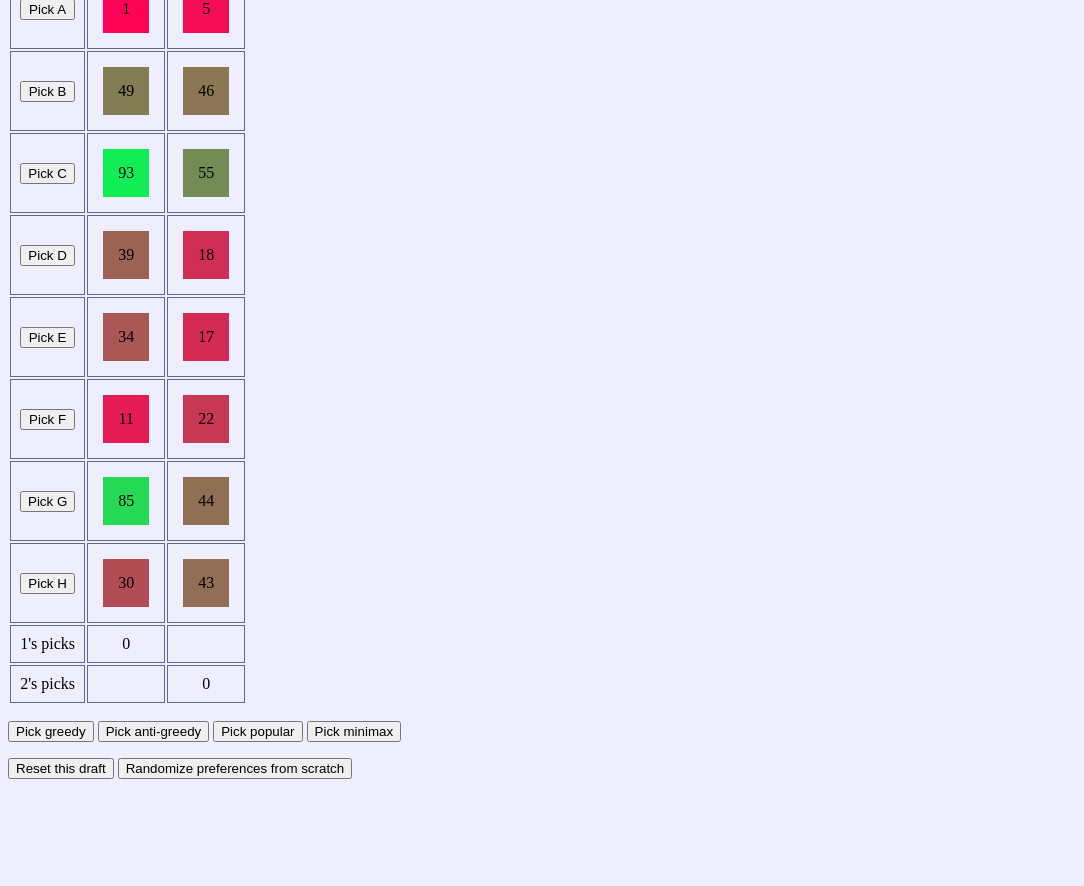
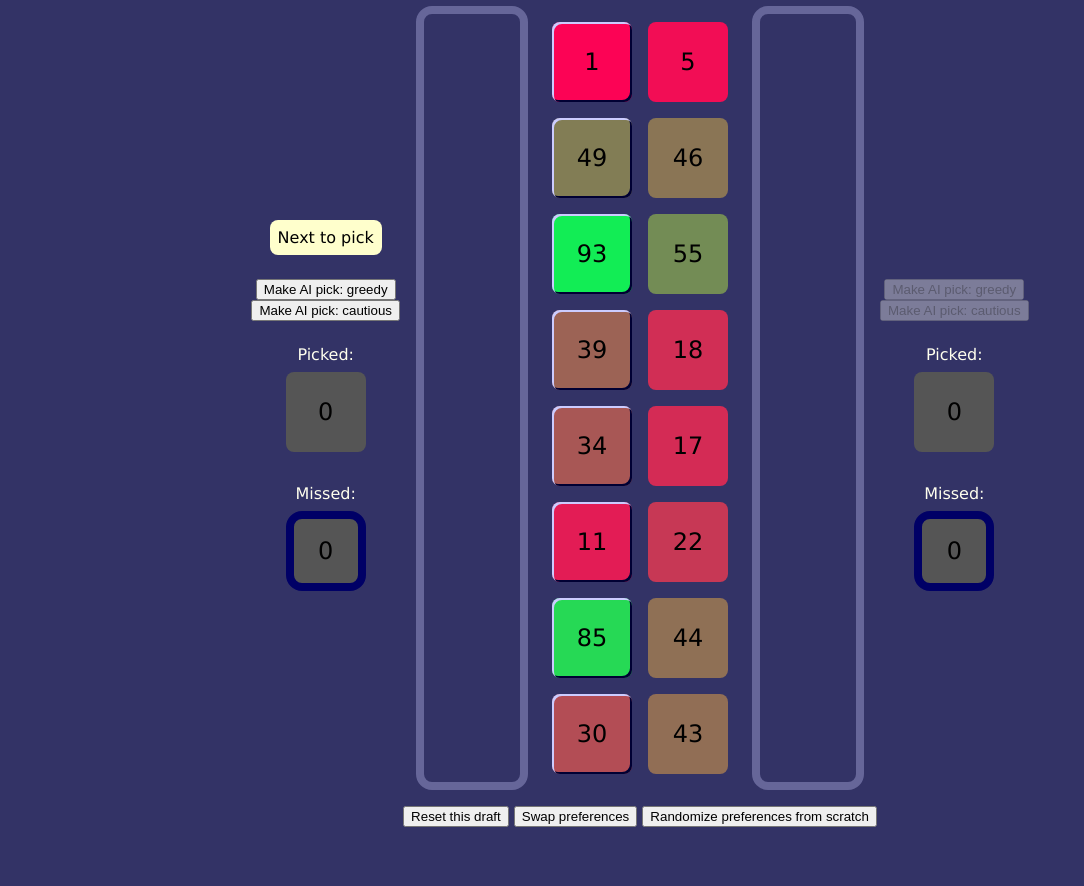
Before and after one commit to rob-legrand/draft-simulator, a plain HTML site: page index.html in a window 1280 px wide. Shown: the part 83-969 px from the top of the page, without its empty margins (0-1084 px from the left). Before the commit the page ends 878 px from the top, so only its background shows below. Drawn offline with Linux system fonts and the light colour scheme.

Commit message:
Overhaul code

```diff
--- a/index.html
+++ b/index.html
@@ -2,78 +2,98 @@
 <html lang="en-US"><head>
 
 <meta charset="UTF-8" />
-<title>Draft</title>
+<title>Draft simulator</title>
 
 <link href="style.css" rel="stylesheet" />
 
 </head><body>
 
-<p id="turn"></p>
-<table id="draft-table">
-   <tbody>
-      <tr>
-         <td><button class="make-pick">Pick A</button></td>
-         <td><div class="preference-1"></div></td>
-         <td><div class="preference-2"></div></td>
-      </tr><tr>
-         <td><button class="make-pick">Pick B</button></td>
-         <td><div class="preference-1"></div></td>
-         <td><div class="preference-2"></div></td>
-      </tr><tr>
-         <td><button class="make-pick">Pick C</button></td>
-         <td><div class="preference-1"></div></td>
-         <td><div class="preference-2"></div></td>
-      </tr><tr>
-         <td><button class="make-pick">Pick D</button></td>
-         <td><div class="preference-1"></div></td>
-         <td><div class="preference-2"></div></td>
-      </tr><tr>
-         <td><button class="make-pick">Pick E</button></td>
-         <td><div class="preference-1"></div></td>
-         <td><div class="preference-2"></div></td>
-      </tr><tr>
-         <td><button class="make-pick">Pick F</button></td>
-         <td><div class="preference-1"></div></td>
-         <td><div class="preference-2"></div></td>
-      </tr><tr>
-         <td><button class="make-pick">Pick G</button></td>
-         <td><div class="preference-1"></div></td>
-         <td><div class="preference-2"></div></td>
-      </tr><tr>
-         <td><button class="make-pick">Pick H</button></td>
-         <td><div class="preference-1"></div></td>
-         <td><div class="preference-2"></div></td>
-      </tr><tr>
-         <td>1's picks</td>
-         <td><div class="preference-total-1"></div></td>
-         <td><div class="preference-total-2"></div></td>
-      </tr><tr>
-         <td>2's picks</td>
-         <td><div class="preference-total-1"></div></td>
-         <td><div class="preference-total-2"></div></td>
-      </tr>
-   </tbody>
-</table>
+<h1>Draft simulator</h1>
 
-<p>
-   <button id="pick-greedy">Pick greedy</button>
-   <button id="pick-antigreedy">Pick anti-greedy</button>
-   <button id="pick-popular">Pick popular</button>
-   <button id="pick-minimax">Pick minimax</button>
-</p>
+<div class="all-picks">
+   <div class="picker-1-info">
+      <div class="next-to-pick">Next to pick</div>
+      <div>
+         <div>
+            <button id="pick-1-greedy">Make AI pick: greedy</button>
+         </div>
+         <div>
+            <button id="pick-1-cautious">Make AI pick: cautious</button>
+         </div>
+      </div>
+      <div>Picked:
+         <div class="preference"></div>
+      </div>
+      <div>Missed:
+         <div class="preference pick-missed"></div>
+      </div>
+   </div>
+   <div class="picked-by-1">
+      <div class="preference"></div>
+      <div class="preference"></div>
+      <div class="preference"></div>
+      <div class="preference"></div>
+      <div class="preference"></div>
+      <div class="preference"></div>
+      <div class="preference"></div>
+      <div class="preference"></div>
+   </div>
+   <div class="unpicked-by-1">
+      <div class="preference"></div>
+      <div class="preference"></div>
+      <div class="preference"></div>
+      <div class="preference"></div>
+      <div class="preference"></div>
+      <div class="preference"></div>
+      <div class="preference"></div>
+      <div class="preference"></div>
+   </div>
+   <div class="unpicked-by-2">
+      <div class="preference"></div>
+      <div class="preference"></div>
+      <div class="preference"></div>
+      <div class="preference"></div>
+      <div class="preference"></div>
+      <div class="preference"></div>
+      <div class="preference"></div>
+      <div class="preference"></div>
+   </div>
+   <div class="picked-by-2">
+      <div class="preference"></div>
+      <div class="preference"></div>
+      <div class="preference"></div>
+      <div class="preference"></div>
+      <div class="preference"></div>
+      <div class="preference"></div>
+      <div class="preference"></div>
+      <div class="preference"></div>
+   </div>
+   <div class="picker-2-info">
+      <div class="next-to-pick">Next to pick</div>
+      <div>
+         <div>
+            <button id="pick-2-greedy">Make AI pick: greedy</button>
+         </div>
+         <div>
+            <button id="pick-2-cautious">Make AI pick: cautious</button>
+         </div>
+      </div>
+      <div>Picked:
+         <div class="preference"></div>
+      </div>
+      <div>Missed:
+         <div class="preference pick-missed"></div>
+      </div>
+   </div>
+</div>
 
 <p>
    <button id="reset-picks">Reset this draft</button>
+   <button id="swap-preferences">Swap preferences</button>
    <button id="reset-all">Randomize preferences from scratch</button>
 </p>
 
-<template>
-   <tr>
-      <td><button class="make-pick">Pick</button></td>
-      <td><div class="preference-1"></div></td>
-      <td><div class="preference-2"></div></td>
-   </tr>
-</template>
+<div id="draft-complete">Draft complete</div>
 
 <script src="script.js"></script>
 
--- a/script.js
+++ b/script.js
@@ -2,7 +2,7 @@
 
 document.addEventListener('DOMContentLoaded', function () {
    'use strict';
-   var createDraft, draft;
+   var createDraft;
 
    createDraft = function (numPicks, oldState) {
       var o, s, whichPick;
@@ -10,8 +10,11 @@ document.addEventListener('DOMContentLoaded', function () {
          getNumPicks: function () {
             return s.numPicks;
          },
-         getNumPicksMade: function () {
-            return s.numPicksMade;
+         getNumPicksMade: function (whichPicker) {
+            if (whichPicker === 1 || whichPicker === 2) {
+               return s.numPicksMade[whichPicker - 1];
+            }
+            return s.numPicksMade[0] + s.numPicksMade[1];
          },
          randomize: function () {
             var hasBeenUsed;
@@ -30,14 +33,34 @@ document.addEventListener('DOMContentLoaded', function () {
             o.resetPicks();
          },
          resetPicks: function () {
-            s.numPicksMade = 0;
+            s.numPicksMade = [0, 0];
             s.picks.forEach(function (pick) {
                pick.pickedBy = 0;
             });
             o.save();
          },
+         swapPreferences: function () {
+            o.resetPicks();
+            s.picks.forEach(function (pick) {
+               var tempPref;
+               tempPref = pick.prefs[0];
+               pick.prefs[0] = pick.prefs[1];
+               pick.prefs[1] = tempPref;
+            });
+            o.save();
+         },
          getPreference: function (whichPicker, whichPick) {
             return s.picks[whichPick].prefs[whichPicker - 1];
+         },
+         getPreferenceTotal: function (whichPickersPreferences, whichPickersPicks) {
+            var total;
+            total = 0;
+            s.picks.forEach(function (pick) {
+               if (pick.pickedBy === whichPickersPicks) {
+                  total += pick.prefs[whichPickersPreferences - 1];
+               }
+            });
+            return total;
          },
          hasBeenPicked: function (whichPick) {
             return s.picks[whichPick].pickedBy > 0;
@@ -46,18 +69,19 @@ document.addEventListener('DOMContentLoaded', function () {
             return s.picks[whichPick].pickedBy;
          },
          isFinished: function () {
-            return s.numPicksMade >= s.numPicks;
+            return o.getNumPicksMade() >= o.getNumPicks();
          },
          whoPicksNext: function () {
-            return o.isFinished() ? 0 : s.numPicksMade % 2 + 1;
+            return o.isFinished() ? 0 : o.getNumPicksMade(1) <= o.getNumPicksMade(2) ? 1 : 2;
          },
-         makePick: function (whichPick) {
+         makePick: function (whichPick, whichPicker) {
             var hasBeenPicked, numPicksLeft, whoPicksNext;
-            if (o.isFinished()) {
+            if (o.isFinished() || (typeof whichPicker === 'number' && whichPicker !== o.whoPicksNext())) {
                return false;
             }
+            whichPicker = o.whoPicksNext();
             if (typeof whichPick !== 'number') {
-               if (whichPick === 'minimax') {
+               if (whichPick === 'cautious') {
                   hasBeenPicked = [];
                   numPicksLeft = 0;
                   s.picks.forEach(function (ignore, index) {
@@ -78,36 +102,10 @@ document.addEventListener('DOMContentLoaded', function () {
                      numPicksLeft -= 1;
                      whoPicksNext = 1 - whoPicksNext;
                   }
-               } else if (whichPick === 'antigreedy') {
-                  var bestTwo = [0, 0];
-                  whichPick = 0;
-                  s.picks.forEach(function (pick, index) {
-                     if (!o.hasBeenPicked(index) && (o.hasBeenPicked(whichPick) || pick.prefs[2 - o.whoPicksNext()] > s.picks[whichPick].prefs[2 - o.whoPicksNext()])) {
-                        whichPick = index;
-                     }
-                  });
-                  if (o.getNumPicksMade() < o.getNumPicks() - 1) {
-                     bestTwo[0] = whichPick;
-                     whichPick = whichPick === 0 ? 1 : 0;
-                     s.picks.forEach(function (pick, index) {
-                        if (index !== bestTwo[0] && !o.hasBeenPicked(index) && (o.hasBeenPicked(whichPick) || pick.prefs[2 - o.whoPicksNext()] > s.picks[whichPick].prefs[2 - o.whoPicksNext()])) {
-                           whichPick = index;
-                        }
-                     });
-                     bestTwo[1] = whichPick;
-                     whichPick = bestTwo[s.picks[bestTwo[0]].prefs[o.whoPicksNext() - 1] > s.picks[bestTwo[1]].prefs[o.whoPicksNext() - 1] ? 0 : 1];
-                  }
-               } else if (whichPick === 'popular') {
-                  whichPick = 0;
-                  s.picks.forEach(function (pick, index) {
-                     if (!o.hasBeenPicked(index) && (o.hasBeenPicked(whichPick) || pick.prefs[0] + pick.prefs[1] > s.picks[whichPick].prefs[0] + s.picks[whichPick].prefs[1])) {
-                        whichPick = index;
-                     }
-                  });
                } else {
                   whichPick = 0;
                   s.picks.forEach(function (pick, index) {
-                     if (!o.hasBeenPicked(index) && (o.hasBeenPicked(whichPick) || pick.prefs[o.whoPicksNext() - 1] > s.picks[whichPick].prefs[o.whoPicksNext() - 1])) {
+                     if (!o.hasBeenPicked(index) && (o.hasBeenPicked(whichPick) || pick.prefs[whichPicker - 1] > s.picks[whichPick].prefs[whichPicker - 1])) {
                         whichPick = index;
                      }
                   });
@@ -116,8 +114,8 @@ document.addEventListener('DOMContentLoaded', function () {
             if (o.hasBeenPicked(whichPick)) {
                return false;
             }
-            s.picks[whichPick].pickedBy = o.whoPicksNext();
-            s.numPicksMade += 1;
+            s.picks[whichPick].pickedBy = whichPicker;
+            s.numPicksMade[whichPicker - 1] += 1;
             o.save();
             return true;
          },
@@ -135,7 +133,7 @@ document.addEventListener('DOMContentLoaded', function () {
       if (s.numPicks !== numPicks) {
          s = {
             numPicks: numPicks,
-            numPicksMade: 0,
+            numPicksMade: [0, 0],
             picks: []
          };
          for (whichPick = 0; whichPick < numPicks; whichPick += 1) {
@@ -150,73 +148,104 @@ document.addEventListener('DOMContentLoaded', function () {
    };
 
    (function () {
-      var pickButtons, preference1Elements, preference2Elements, updatePage;
+      var draft, pickedBy1Elements, pickedBy2Elements, preference1Elements, preference2Elements, updatePage;
 
-      pickButtons = Array.prototype.slice.call(document.getElementsByClassName('make-pick'));
-      preference1Elements = Array.prototype.slice.call(document.getElementsByClassName('preference-1'));
-      preference2Elements = Array.prototype.slice.call(document.getElementsByClassName('preference-2'));
+      pickedBy1Elements = Array.prototype.slice.call(document.querySelectorAll('.picked-by-1 .preference'));
+      preference1Elements = Array.prototype.slice.call(document.querySelectorAll('.unpicked-by-1 .preference'));
+      preference2Elements = Array.prototype.slice.call(document.querySelectorAll('.unpicked-by-2 .preference'));
+      pickedBy2Elements = Array.prototype.slice.call(document.querySelectorAll('.picked-by-2 .preference'));
 
       updatePage = function (draft) {
-         var preferenceTotal, updatePreferenceElement;
-         document.getElementById('turn').textContent = draft.isFinished() ?  'The draft has concluded.' : 'Picker ' + draft.whoPicksNext() + '\'s turn to pick:';
-         pickButtons.forEach(function (pickButton, whichPick) {
-            pickButton.disabled = draft.hasBeenPicked(whichPick);
+         var updatePreferenceElement, updatePreferenceTotals;
+         Array.prototype.slice.call(document.querySelectorAll('.next-to-pick')).forEach(function (element, index) {
+            element.style.visibility = draft.whoPicksNext() === index + 1 ? '' : 'hidden';
          });
-         document.getElementById('pick-greedy').disabled = draft.isFinished();
-         document.getElementById('pick-antigreedy').disabled = draft.isFinished();
-         document.getElementById('pick-popular').disabled = draft.isFinished();
-         document.getElementById('pick-minimax').disabled = draft.isFinished();
+         document.getElementById('pick-1-greedy').disabled = draft.whoPicksNext() !== 1;
+         document.getElementById('pick-1-cautious').disabled = draft.whoPicksNext() !== 1;
+         document.getElementById('pick-2-greedy').disabled = draft.whoPicksNext() !== 2;
+         document.getElementById('pick-2-cautious').disabled = draft.whoPicksNext() !== 2;
          updatePreferenceElement = function (whichPicker, element, whichPick) {
             var preference;
             preference = draft.getPreference(whichPicker, whichPick);
             element.textContent = preference;
             element.style.backgroundColor = 'rgb(' + Math.round((1 - preference / 100) * 255) + ', ' + Math.round(preference / 100 * 255) + ', 85)';
-            element.classList.remove('picked-by-self');
-            element.classList.remove('picked-by-opponent');
-            element.classList.add(draft.whoPicked(whichPick) === whichPicker ? 'picked-by-self' : 'picked-by-opponent');
+            if (draft.whoPicked(whichPick) === (whichPicker === 1 ? 2 : 1)) {
+               element.classList.add('pick-missed');
+            } else {
+               element.classList.remove('pick-missed');
+            }
+            if (draft.whoPicked(whichPick) === 0 && draft.whoPicksNext() === whichPicker) {
+               element.classList.add('pick-pickable');
+            } else {
+               element.classList.remove('pick-pickable');
+            }
          };
-         preferenceTotal = 0;
+         pickedBy1Elements.forEach(function (element, whichPick) {
+            updatePreferenceElement(1, element, whichPick);
+            element.style.visibility = draft.whoPicked(whichPick) === 1 ? '' : 'hidden';
+         });
          preference1Elements.forEach(function (element, whichPick) {
             updatePreferenceElement(1, element, whichPick);
-            if (draft.whoPicked(whichPick) === 1) {
-               preferenceTotal += draft.getPreference(1, whichPick);
-            }
+            element.style.visibility = draft.whoPicked(whichPick) === 1 ? 'hidden' : '';
          });
-         document.getElementsByClassName('preference-total-1')[0].textContent = preferenceTotal;
-         preferenceTotal = 0;
          preference2Elements.forEach(function (element, whichPick) {
             updatePreferenceElement(2, element, whichPick);
-            if (draft.whoPicked(whichPick) === 2) {
-               preferenceTotal += draft.getPreference(2, whichPick);
+            element.style.visibility = draft.whoPicked(whichPick) === 2 ? 'hidden' : '';
+         });
+         pickedBy2Elements.forEach(function (element, whichPick) {
+            updatePreferenceElement(2, element, whichPick);
+            element.style.visibility = draft.whoPicked(whichPick) === 2 ? '' : 'hidden';
+         });
+         updatePreferenceTotals = function (whichPickersPreferences, whichPickersPicks) {
+            var preferenceTotal, preferenceTotalElement;
+            preferenceTotalElement = Array.prototype.slice.call(document.querySelectorAll('.picker-' + whichPickersPreferences + '-info .preference'))[whichPickersPreferences === whichPickersPicks ? 0 : 1];
+            preferenceTotal = draft.getPreferenceTotal(whichPickersPreferences, whichPickersPicks);
+            preferenceTotalElement.textContent = preferenceTotal;
+            preferenceTotal /= draft.getNumPicksMade(whichPickersPicks);
+            if (isFinite(preferenceTotal)) {
+               preferenceTotalElement.style.backgroundColor = 'rgb(' + Math.round((1 - preferenceTotal / 100) * 255) + ', ' + Math.round(preferenceTotal / 100 * 255) + ', 85)';
+            } else {
+               preferenceTotalElement.style.backgroundColor = '';
             }
-         });
-         document.getElementsByClassName('preference-total-2')[1].textContent = preferenceTotal;
+         };
+         updatePreferenceTotals(1, 1);
+         updatePreferenceTotals(1, 2);
+         updatePreferenceTotals(2, 2);
+         updatePreferenceTotals(2, 1);
+         document.getElementById('draft-complete').style.visibility = draft.isFinished() ? '' : 'hidden';
       };
 
-      pickButtons.forEach(function (pickButton, whichPick) {
-         pickButton.addEventListener('click', function () {
-            draft.makePick(whichPick);
+      preference1Elements.forEach(function (preference1Element, whichPick) {
+         preference1Element.addEventListener('click', function () {
+            draft.makePick(whichPick, 1);
             updatePage(draft);
          }, false);
       });
 
-      document.getElementById('pick-greedy').addEventListener('click', function () {
-         draft.makePick('greedy');
+      preference2Elements.forEach(function (preference2Element, whichPick) {
+         preference2Element.addEventListener('click', function () {
+            draft.makePick(whichPick, 2);
+            updatePage(draft);
+         }, false);
+      });
+
+      document.getElementById('pick-1-greedy').addEventListener('click', function () {
+         draft.makePick('greedy', 1);
          updatePage(draft);
       }, false);
 
-      document.getElementById('pick-antigreedy').addEventListener('click', function () {
-         draft.makePick('antigreedy');
+      document.getElementById('pick-1-cautious').addEventListener('click', function () {
+         draft.makePick('cautious', 1);
          updatePage(draft);
       }, false);
 
-      document.getElementById('pick-popular').addEventListener('click', function () {
-         draft.makePick('popular');
+      document.getElementById('pick-2-greedy').addEventListener('click', function () {
+         draft.makePick('greedy', 2);
          updatePage(draft);
       }, false);
 
-      document.getElementById('pick-minimax').addEventListener('click', function () {
-         draft.makePick('minimax');
+      document.getElementById('pick-2-cautious').addEventListener('click', function () {
+         draft.makePick('cautious', 2);
          updatePage(draft);
       }, false);
 
@@ -225,16 +254,21 @@ document.addEventListener('DOMContentLoaded', function () {
          updatePage(draft);
       }, false);
 
+      document.getElementById('swap-preferences').addEventListener('click', function () {
+         draft.swapPreferences();
+         updatePage(draft);
+      }, false);
+
       document.getElementById('reset-all').addEventListener('click', function () {
-         draft = createDraft(pickButtons.length);
+         draft = createDraft(pickedBy1Elements.length);
          draft.save();
          updatePage(draft);
       }, false);
 
       if (localStorage && localStorage.getItem('draft')) {
-         draft = createDraft(pickButtons.length, localStorage.getItem('draft'));
+         draft = createDraft(pickedBy1Elements.length, localStorage.getItem('draft'));
       } else {
-         draft = createDraft(pickButtons.length);
+         draft = createDraft(pickedBy1Elements.length);
          draft.save();
       }
       updatePage(draft);
--- a/style.css
+++ b/style.css
@@ -1,29 +1,85 @@
 @charset "UTF-8";
 
-body {
-   background-color: #eeeeff;
+html {
+   box-sizing: border-box;
 }
 
-#draft-table td {
-   border: 1px #666699 solid;
-   padding: 9px;
+*, *:before, *:after {
+   box-sizing: inherit;
+}
+
+body {
+   align-items: center;
+   background-color: #333366;
+   color: #ffffee;
+   display: flex;
+   flex-direction: column;
+   font-family: Verdana, Geneva, Tahoma, Arial, sans-serif;
+}
+
+h1 {
+   font-size: 200%;
+   font-weight: normal;
    text-align: center;
 }
 
-.make-pick {
-   width: 100%;
+.all-picks {
+   align-items: center;
+   display: flex;
+   flex-direction: row;
+   justify-content: center;
 }
 
-.preference-1, .preference-2 {
-   border: 6px solid rgba(0, 0, 0, 0);
-   padding: 15px;
-   background-color: #ffffee;
+.picked-by-1, .picked-by-2, .picker-1-info, .picker-2-info, .unpicked-by-1, .unpicked-by-2 {
+   align-items: center;
+   display: flex;
+   flex-direction: column;
 }
 
-.picked-by-self {
-   border: 6px dashed #000033;
+.picked-by-1, .picked-by-2 {
+   border-color: #666699;
+   border-radius: 16px;
+   border-style: solid;
+   border-width: 8px;
+   margin: 0px 16px;
 }
 
-.picked-by-opponent {
-   border: 6px solid #eeeeff;
+.picker-1-info > div, .picker-2-info > div {
+   margin-top: 24px;
+   text-align: center;
 }
+
+.next-to-pick, #draft-complete {
+   background-color: #ffffcc;
+   border-radius: 8px;
+   color: #000000;
+   padding: 8px;
+}
+
+.preference {
+   align-items: center;
+   background-color: rgb(85, 85, 85);
+   border-radius: 8px;
+   color: #000000;
+   display: flex;
+   font-size: 150%;
+   height: 80px;
+   justify-content: center;
+   margin: 8px;
+   width: 80px;
+}
+
+.pick-missed {
+   border-color: #000066;
+   border-radius: 16px;
+   border-style: solid;
+   border-width: 8px;
+}
+
+.pick-pickable {
+   box-shadow: inset 2px 2px #ccccff, inset -2px -2px #000033;
+}
+
+p {
+   text-align: center;
+}
```
